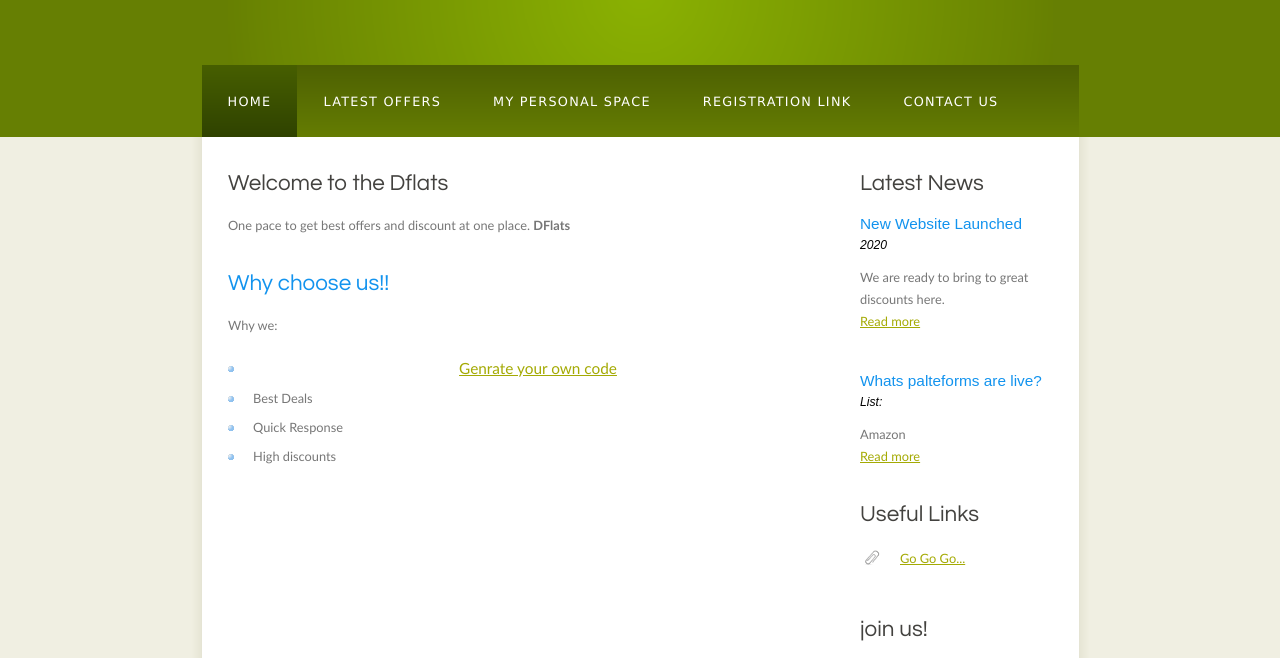
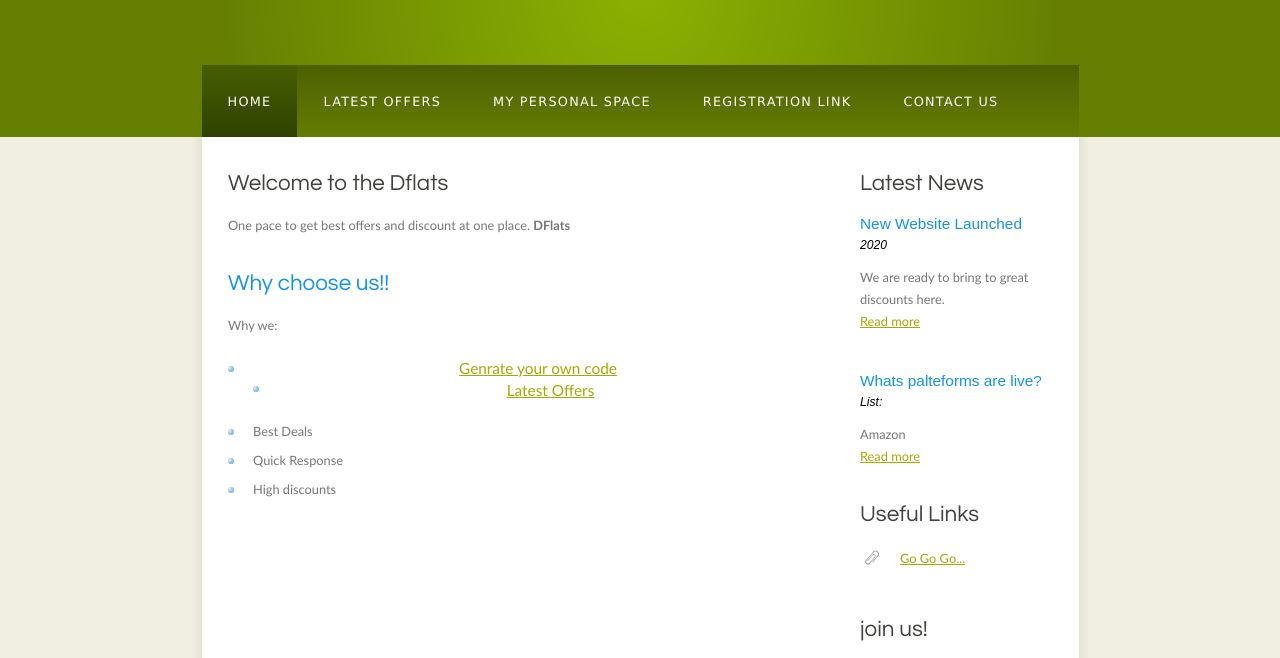
Before and after one commit to abhaikumar10/m.thordeal.com, a plain HTML site: page index.html in a window 1280 px wide. Shown: the part 103-761 px from the top of the page. Drawn offline with Linux system fonts and the light colour scheme.

Commit message:
Update index.html

```diff
--- a/index.html
+++ b/index.html
@@ -61,7 +61,12 @@
         <h2>Why choose us!!</h2>
         <p>Why we:</p>
         <ul>
-          <li><Big><Center><a href="Link_gen.html">Genrate your own code</a></big></center></li>
+          <li><Big><Center>
+            <a href="Link_gen.html">Genrate your own code</a>
+            <li><a href="offers.html">Latest Offers</a>
+            </li>
+            </big></center>
+          </li>
           <li>Best Deals</li>
           <li>Quick Response</li>
           <li>High discounts</li>
```
